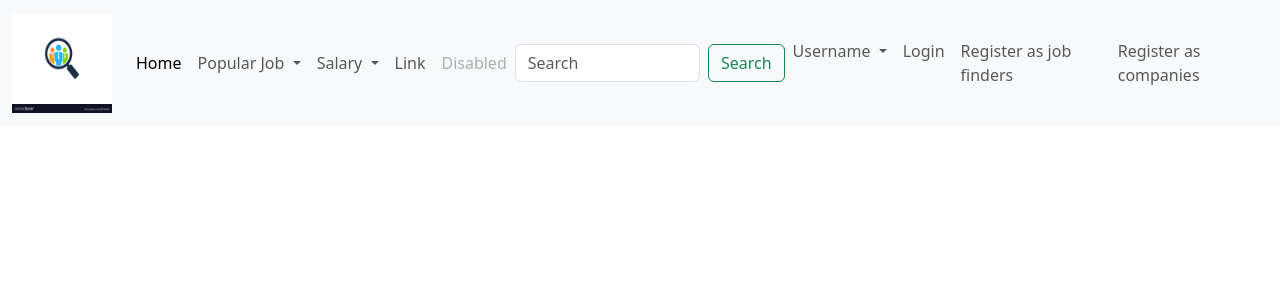
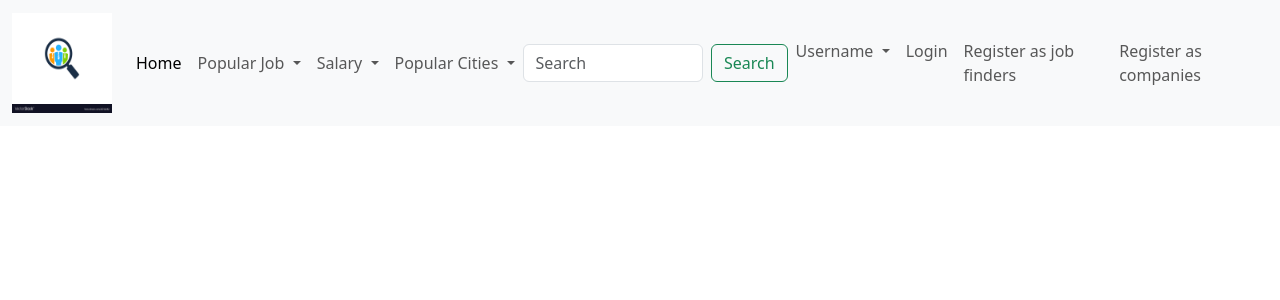
Before and after one commit to 21127221-voduyanh/intro2se-21clc08-group6, a Django app: page / in a window 1280 px wide. Shown: the top 300 px of the page. Run offline with Django 4.2, Linux system fonts and the light colour scheme; parts of the project's set-up code (start-up, migrations or seed data) failed here and were passed over.

Commit message:
Edit navigation bar

```diff
--- a/app/templates/app/base.html
+++ b/app/templates/app/base.html
@@ -48,21 +48,30 @@
                       <li><a class="dropdown-item" href="#">Business Management</a></li>
                     </ul>
                   </li>
+
                   <li class="nav-item dropdown">
                     <a class="nav-link dropdown-toggle" href="#" role="button" data-bs-toggle="dropdown" aria-expanded="false">
                       Salary
                     </a>
                     <ul class="dropdown-menu">
-                      <li><a class="dropdown-item" href="#">Below 1000$</a></li>
-                      <li><a class="dropdown-item" href="#">From 1000$ to 10000$</a></li>
-                      <li><a class="dropdown-item" href="#">Above 10000$</a></li>
+                      <li><a class="dropdown-item" href="#">Below 500$</a></li>
+                      <li><a class="dropdown-item" href="#">From 500$ to 1000$</a></li>
+                      <li><a class="dropdown-item" href="#">Above 1000$</a></li>
                     </ul>
                   </li>
-                  <li class="nav-item">
-                    <a class="nav-link" href="#">Link</a>
-                  </li>
-                  <li class="nav-item">
-                    <a class="nav-link disabled">Disabled</a>
+
+                  <li class="nav-item dropdown">
+                    <a class="nav-link dropdown-toggle" href="#" role="button" data-bs-toggle="dropdown" aria-expanded="false">
+                      Popular Cities
+                    </a>
+                    <ul class="dropdown-menu">
+                      <li><a class="dropdown-item" href="#">Ho Chi Minh City</a></li>
+                      <li><a class="dropdown-item" href="#">Ha Noi</a></li>
+                      <li><a class="dropdown-item" href="#">Da Nang</a></li>
+                      <li><a class="dropdown-item" href="#">Hue</a></li>
+                      <li><a class="dropdown-item" href="#">Nha Trang</a></li>
+                      <li><a class="dropdown-item" href="#">Hai Phong</a></li>
+                    </ul>
                   </li>
                 </ul>
                 <form class="d-flex" role="search">
```
